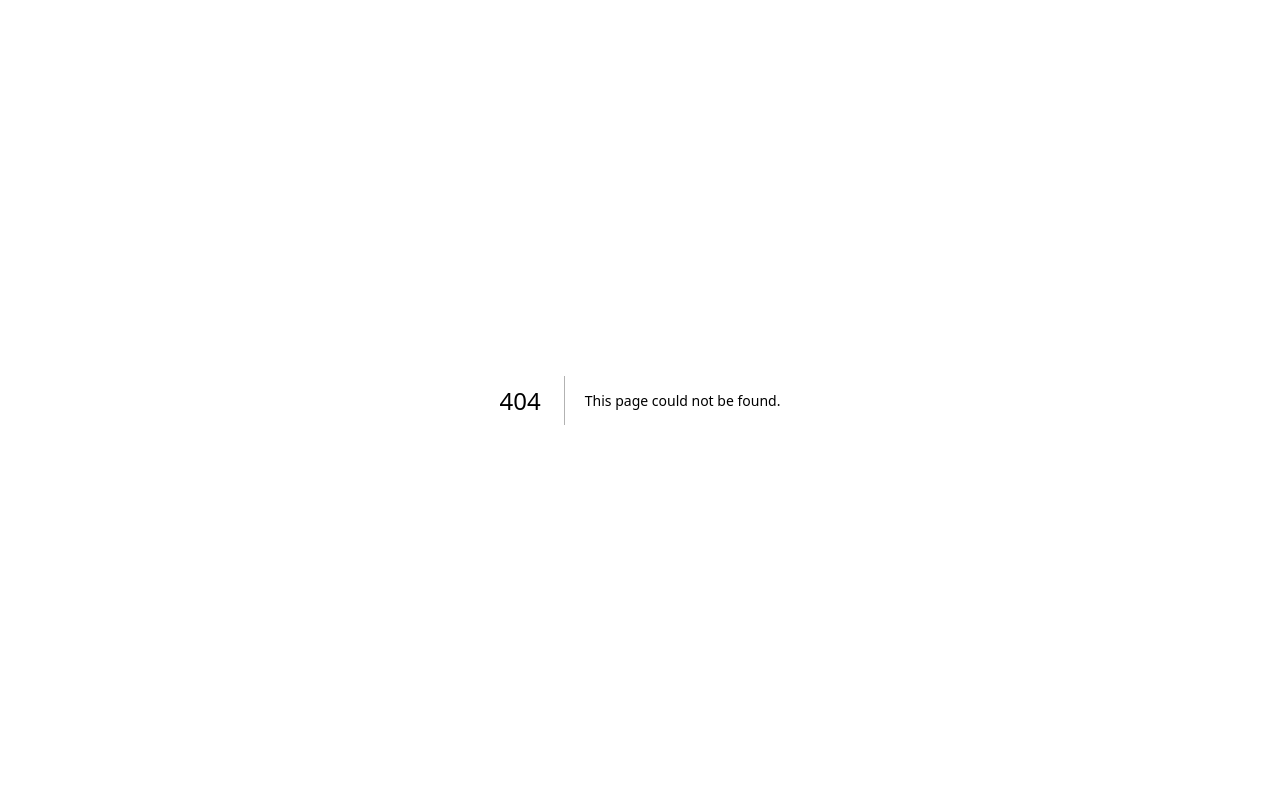
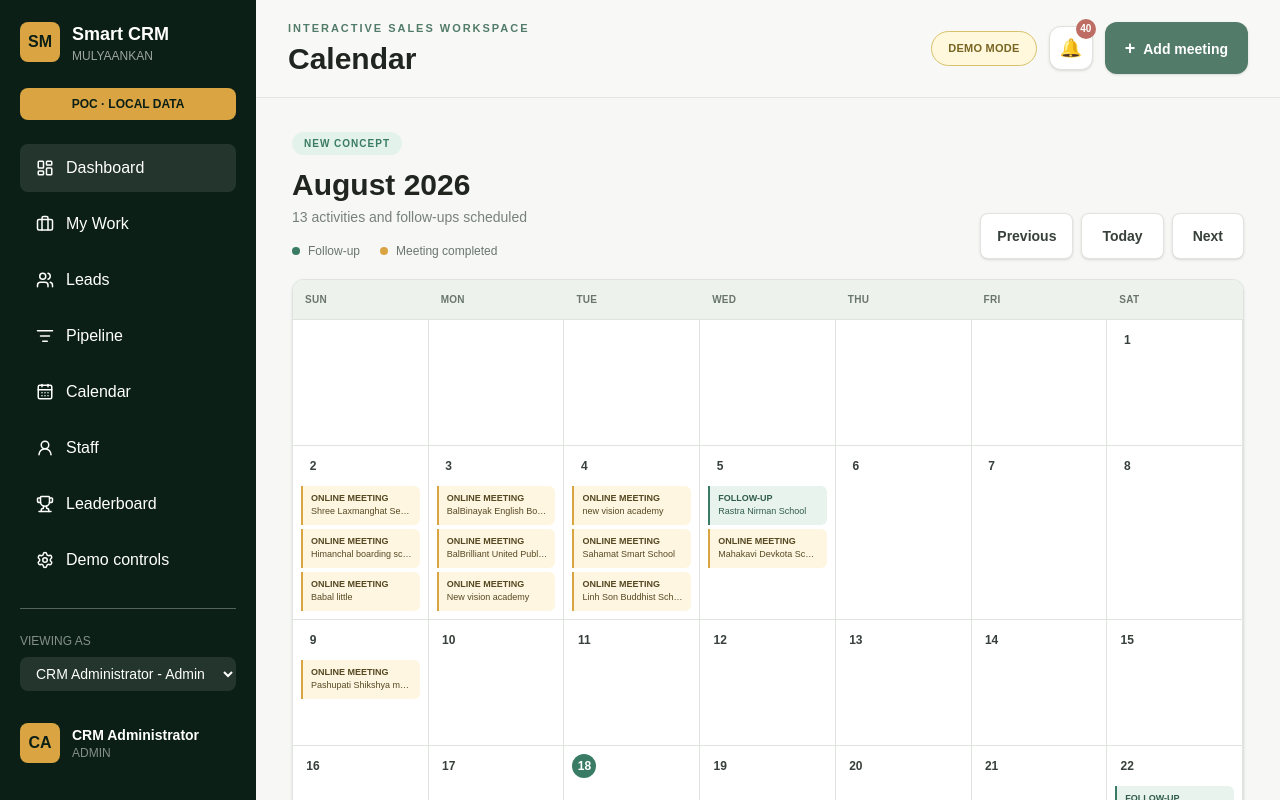
Before and after one commit to simranbist62/Smart-CRM, a Next.js app: page /calendar in a window 1280 px wide. Before the commit this address had no page. Shown: the top 800 px of the page. Built offline with nearby package versions, Linux system fonts and the light colour scheme.

Commit message:
Create page.tsx
calendar page , saved meetings

```diff
--- /dev/null
+++ b/src/app/calendar/page.tsx
@@ -0,0 +1,323 @@
+"use client";
+
+import { useState } from "react";
+
+// Layout components
+import Navbar from "../../components/layout/Navbar";
+import Sidebar from "../../components/layout/Sidebar";
+
+// Calendar components
+import AddMeetingModal from "../../components/Calendar/AddMeetingModal";
+import CalendarGrid, {
+  type Meeting,
+} from "../../components/Calendar/CalendarGrid";
+
+
+// --------------------------------------------------
+// Starting meetings
+// --------------------------------------------------
+
+const startingMeetings: Meeting[] = [
+  {
+    id: 1,
+    day: 2,
+    title: "Shree Laxmanghat Secondary School",
+    type: "meeting",
+  },
+  {
+    id: 2,
+    day: 2,
+    title: "Himanchal boarding school",
+    type: "meeting",
+  },
+  {
+    id: 3,
+    day: 2,
+    title: "Babal little",
+    type: "meeting",
+  },
+
+  {
+    id: 4,
+    day: 3,
+    title: "BalBinayak English Boarding School",
+    type: "meeting",
+  },
+  {
+    id: 5,
+    day: 3,
+    title: "BalBrilliant United Public School",
+    type: "meeting",
+  },
+  {
+    id: 6,
+    day: 3,
+    title: "New vision academy",
+    type: "meeting",
+  },
+
+  {
+    id: 7,
+    day: 4,
+    title: "new vision academy",
+    type: "meeting",
+  },
+  {
+    id: 8,
+    day: 4,
+    title: "Sahamat Smart School",
+    type: "meeting",
+  },
+  {
+    id: 9,
+    day: 4,
+    title: "Linh Son Buddhist School",
+    type: "meeting",
+  },
+
+  {
+    id: 10,
+    day: 5,
+    title: "Rastra Nirman School",
+    type: "follow-up",
+  },
+  {
+    id: 11,
+    day: 5,
+    title: "Mahakavi Devkota School",
+    type: "meeting",
+  },
+
+  {
+    id: 12,
+    day: 9,
+    title: "Pashupati Shikshya mandir",
+    type: "meeting",
+  },
+  {
+    id: 13,
+    day: 22,
+    title: "Everest Secondary Academy",
+    type: "follow-up",
+  },
+];
+
+
+// --------------------------------------------------
+// Calendar Page
+// --------------------------------------------------
+
+export default function CalendarPage() {
+
+  const initialDate = new Date(2026, 7, 1);
+  const [currentDate, setCurrentDate] = useState(initialDate);
+
+  // Store all meetings
+  const [meetings, setMeetings] =
+    useState<Meeting[]>(startingMeetings);
+
+  // Controls whether the modal is visible
+  const [showModal, setShowModal] =
+    useState(false);
+
+  // Stores the meeting currently being edited
+  // null means we are adding a new meeting
+  const [editingMeeting, setEditingMeeting] =
+    useState<Meeting | null>(null);
+
+
+  // --------------------------------------------------
+  // Open modal for a new meeting
+  // --------------------------------------------------
+
+  function openNewMeeting() {
+    // No meeting is being edited
+    setEditingMeeting(null);
+
+    // Show the modal
+    setShowModal(true);
+  }
+
+
+  // --------------------------------------------------
+  // Save a meeting
+  // --------------------------------------------------
+
+  function saveMeeting(meeting: Meeting) {
+
+    setMeetings((currentMeetings) => {
+
+      // Check if this meeting already exists
+      const meetingExists = currentMeetings.some(
+        (item) => item.id === meeting.id
+      );
+
+
+      // If meeting exists, update it
+      if (meetingExists) {
+        return currentMeetings.map((item) =>
+          item.id === meeting.id
+            ? meeting
+            : item
+        );
+      }
+
+
+      // If meeting does not exist,
+      // add the new meeting to the list
+      return [
+        ...currentMeetings,
+        meeting,
+      ];
+    });
+
+
+    // Close the modal
+    setShowModal(false);
+
+    // Clear the editing meeting
+    setEditingMeeting(null);
+  }
+
+  function goToPreviousMonth() {
+    setCurrentDate((date) =>
+      new Date(date.getFullYear(), date.getMonth() - 1, 1)
+    );
+  }
+
+  function goToNextMonth() {
+    setCurrentDate((date) =>
+      new Date(date.getFullYear(), date.getMonth() + 1, 1)
+    );
+  }
+
+  function goToToday() {
+    setCurrentDate(new Date(2026, 7, 1));
+  }
+
+  const monthLabel = currentDate.toLocaleDateString("en-US", {
+    month: "long",
+    year: "numeric",
+  });
+
+
+  // --------------------------------------------------
+  // Render page
+  // --------------------------------------------------
+
+  return (
+    <div className="min-h-screen bg-[#f7f8f5]">
+
+      {/* Sidebar */}
+      <Sidebar />
+
+      {/* Main content */}
+      <main className="lg:ml-64">
+
+        {/* Navbar */}
+        <Navbar
+          onAddLead={openNewMeeting}
+          actionLabel="Add meeting"
+        />
+
+
+        {/* Page content */}
+        <section className="px-4 py-8 sm:px-8 lg:px-9">
+
+          {/* Page header */}
+          <div className="mb-5 flex flex-col gap-5 xl:flex-row xl:items-end xl:justify-between">
+
+            {/* Title section */}
+            <div>
+
+              <span className="inline-block rounded-full bg-[#e4f2ec] px-3 py-1 text-[10px] font-bold uppercase tracking-widest text-[#397b65]">
+                New concept
+              </span>
+
+              <h2 className="mt-3 text-2xl font-bold text-[#202520] sm:text-3xl">
+                {monthLabel}
+              </h2>
+
+              <p className="mt-1 text-sm text-[#778079]">
+                {meetings.length} activities and follow-ups scheduled
+              </p>
+
+
+              {/* Calendar legend */}
+              <div className="mt-4 flex gap-5 text-xs text-[#69756e]">
+
+                <span>
+                  <i className="mr-2 inline-block h-2 w-2 rounded-sm bg-[#397b65]" />
+                  Follow-up
+                </span>
+
+                <span>
+                  <i className="mr-2 inline-block h-2 w-2 rounded-sm bg-[#d9a441]" />
+                  Meeting completed
+                </span>
+
+              </div>
+            </div>
+
+
+            {/* Calendar navigation buttons */}
+            <div className="flex gap-2">
+
+              <button
+                type="button"
+                onClick={goToPreviousMonth}
+                className="rounded-lg border border-[#dfe4de] bg-white px-4 py-3 text-sm font-semibold text-[#37403a] shadow-sm"
+              >
+                Previous
+              </button>
+
+              <button
+                type="button"
+                onClick={goToToday}
+                className="rounded-lg border border-[#dfe4de] bg-white px-5 py-3 text-sm font-semibold text-[#37403a] shadow-sm"
+              >
+                Today
+              </button>
+
+              <button
+                type="button"
+                onClick={goToNextMonth}
+                className="rounded-lg border border-[#dfe4de] bg-white px-5 py-3 text-sm font-semibold text-[#37403a] shadow-sm"
+              >
+                Next
+              </button>
+
+            </div>
+
+          </div>
+
+
+          {/* Calendar */}
+          <CalendarGrid
+            meetings={meetings}
+            currentDate={currentDate}
+            onMeetingClick={(meeting) => {
+              // Store the meeting that was clicked
+              setEditingMeeting(meeting);
+
+              // Open the modal
+              setShowModal(true);
+            }}
+          />
+
+        </section>
+      </main>
+
+
+      {/* Add/Edit Meeting Modal */}
+      {showModal && (
+        <AddMeetingModal
+          meeting={editingMeeting}
+          onClose={() => setShowModal(false)}
+          onSave={saveMeeting}
+        />
+      )}
+
+    </div>
+  );
+}
```
